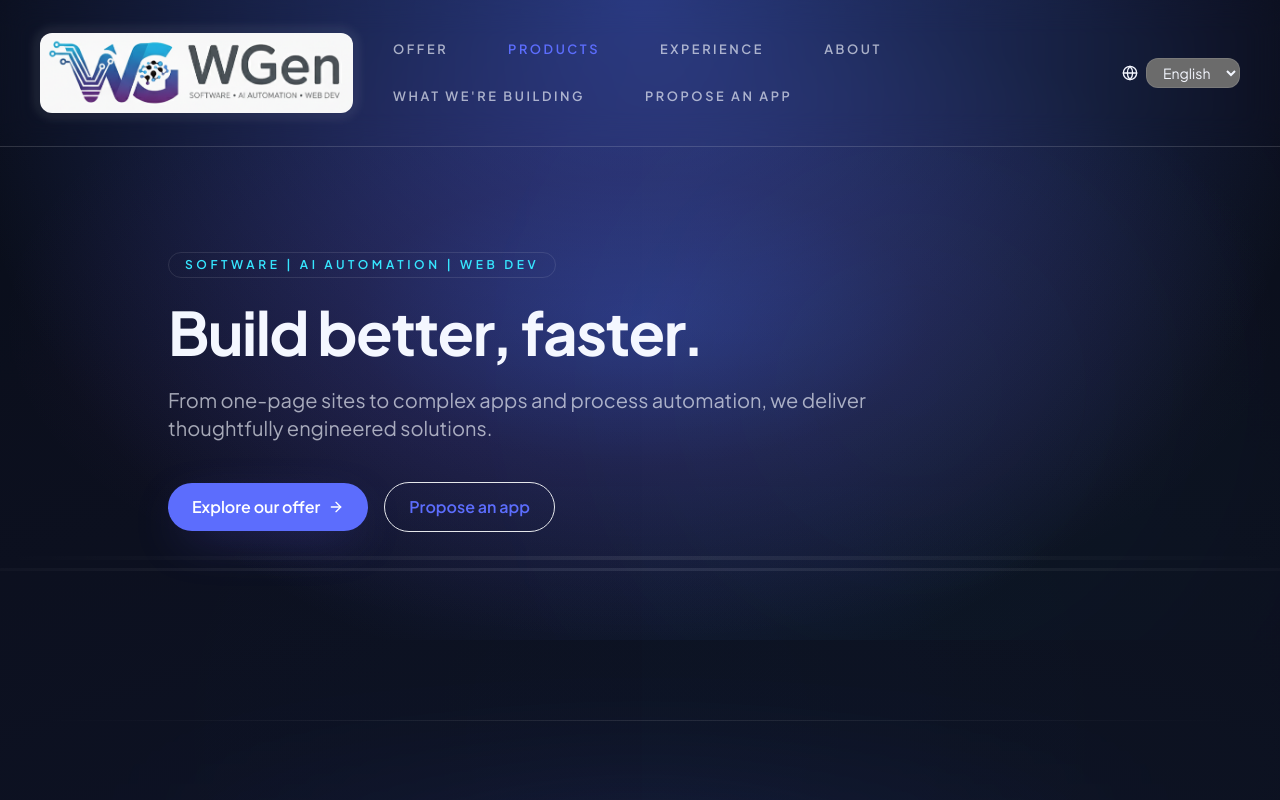
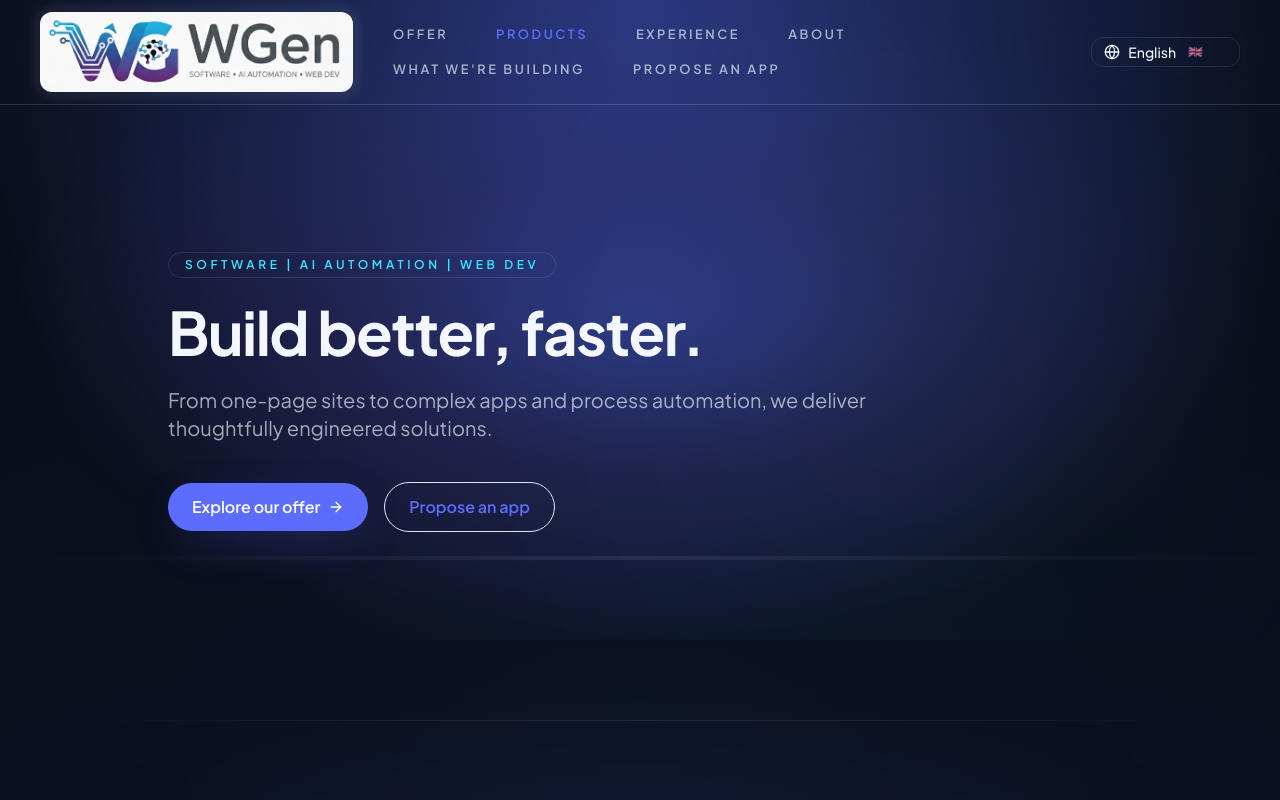
Before and after one commit to WGenSolutions/WGenSite, a React (Vite) app: page / in a window 1280 px wide. Shown: the top 800 px of the page. Built offline with nearby package versions, Linux system fonts and the light colour scheme.

Commit message:
small layout improvements

```diff
--- a/src/components/AuroraBackground.tsx
+++ b/src/components/AuroraBackground.tsx
@@ -1,5 +1,4 @@
 import { motion, useReducedMotion } from 'framer-motion'
-
 
 // ultra-soft neon grid parallax
 const gridLayers = [
@@ -36,6 +35,7 @@ const AuroraBackground = () => {
               'radial-gradient(circle at center, rgba(0,0,0,0.85), rgba(0,0,0,0.0) 70%)',
             WebkitMaskImage:
               'radial-gradient(circle at center, rgba(0,0,0,0.85), rgba(0,0,0,0.0) 70%)',
+            willChange: 'transform, opacity',
           }}
           initial={{ opacity: 0.08, scale: g.scale }}
           animate={
@@ -52,66 +52,6 @@ const AuroraBackground = () => {
           aria-hidden="true"
         />
       ))}
-
-      {/* NEW: scanning diagonal beam */}
-      <motion.div
-        className="absolute inset-0 [mask-image:linear-gradient(180deg,transparent,black_20%,black_80%,transparent)]"
-        animate={
-          prefersReducedMotion
-            ? { opacity: 0.12 }
-            : { rotate: [0, 2, 0], opacity: [0.06, 0.18, 0.06], x: ['-8%', '8%', '-8%'] }
-        }
-        transition={{ duration: 48, repeat: Infinity, ease: [0.45, 0.05, 0.55, 0.95] }}
-        aria-hidden="true"
-        style={{
-          background:
-            'linear-gradient(135deg, rgba(24,205,255,0) 35%, rgba(24,205,255,0.12) 50%, rgba(24,205,255,0) 65%)',
-        }}
-      />
-
-      {/* original soft center glow */}
-      <motion.div
-        className="absolute inset-x-[-35%] top-1/2 h-64 translate-y-[-50%] bg-[radial-gradient(circle_at_center,_rgba(92,109,253,0.18),_transparent_70%)] blur-[140px]"
-        animate={
-          prefersReducedMotion
-            ? { opacity: 0.25 }
-            : {
-                opacity: [0.15, 0.35, 0.15],
-                y: ['-12%', '12%', '-12%'],
-              }
-        }
-        transition={{ duration: 28, repeat: Infinity, ease: 'easeInOut' }}
-        aria-hidden="true"
-      />
-
-      {/* original scanline */}
-      <motion.div
-        className="absolute inset-x-[-20%] top-[12%] h-[3px] bg-gradient-to-r from-transparent via-white/25 to-transparent"
-        animate={
-          prefersReducedMotion
-            ? { opacity: 0.35 }
-            : {
-                opacity: [0.1, 0.45, 0.1],
-                scaleX: [0.6, 1, 0.6],
-              }
-        }
-        transition={{ duration: 18, repeat: Infinity, ease: 'easeInOut' }}
-        aria-hidden="true"
-      />
-
-      {/* NEW: soft hex hint (multi-gradient) */}
-      <motion.div
-        className="absolute inset-[-15%] opacity-[0.06]"
-        style={{
-          background:
-            'radial-gradient(circle at 20% 30%, rgba(157,108,255,0.22), transparent 50%),\
-             radial-gradient(circle at 70% 60%, rgba(36,221,255,0.18), transparent 52%),\
-             conic-gradient(from 0deg at 50% 50%, rgba(255,255,255,0.08) 0deg, rgba(255,255,255,0.0) 60deg)',
-        }}
-        animate={prefersReducedMotion ? { opacity: 0.06 } : { opacity: [0.04, 0.1, 0.04], rotate: [0, 1.2, 0] }}
-        transition={{ duration: 80, repeat: Infinity, ease: 'easeInOut' }}
-        aria-hidden="true"
-      />
 
       {/* original vertical glow */}
       <motion.div
--- a/src/components/Footer.tsx
+++ b/src/components/Footer.tsx
@@ -46,7 +46,7 @@ export const Footer = () => {
 
         <div className="flex flex-col gap-4 text-foreground sm:flex-row sm:items-center">
           <div className="flex items-center gap-3">
-            <LanguageSwitcher />
+
           </div>
         </div>
       </div>
--- a/src/components/Header.tsx
+++ b/src/components/Header.tsx
@@ -40,7 +40,7 @@ export const Header = ({ activeSection, sections, onSectionSelect }: HeaderProps
       <div
         className={clsx(
           'mx-auto flex w-full items-center justify-between gap-4 px-6 sm:px-10 max-w-none lg:max-w-none transition-all duration-300',
-          hasScrolled ? 'py-4' : 'py-6 sm:py-8',
+          hasScrolled ? 'py-2' : 'py-2 sm:py-3',
         )}
       >
         <a
@@ -70,7 +70,7 @@ export const Header = ({ activeSection, sections, onSectionSelect }: HeaderProps
           </span>
         </a>
 
-        <nav className="hidden md:flex md:flex-wrap items-center gap-2 md:gap-3" aria-label="Main navigation">
+        <nav className="hidden md:flex md:flex-wrap items-center" aria-label="Main navigation">
           {sections.map((section) => (
             <a
               key={section.id}
--- a/src/components/LanguageSwitcher.tsx
+++ b/src/components/LanguageSwitcher.tsx
@@ -1,36 +1,204 @@
-import { useTranslation } from 'react-i18next'
-import { Globe } from 'lucide-react'
+import React, { useEffect, useMemo, useRef, useState } from "react";
+import { useTranslation } from "react-i18next";
+import { Globe, Check } from "lucide-react";
+import { AnimatePresence, motion } from "framer-motion";
 
-const SUPPORTED_LANGS: Array<{ value: string; labelKey: `common:languages.${string}` }> = [
-  { value: 'en', labelKey: 'common:languages.en' },
-  { value: 'pl', labelKey: 'common:languages.pl' },
-]
+/**
+ * Animated, accessible language switcher
+ * - Replaces <select> with a headless, keyboard-friendly popover listbox
+ * - Staggered item animations + subtle scale/fade for the menu
+ * - Keeps current language first; rest sorted alphabetically
+ * - Uses i18next changeLanguage under the hood
+ * - Respects your existing translation keys: common:languages.<code>
+ */
 
-export const LanguageSwitcher = () => {
-  const { i18n, t } = useTranslation(['common'])
-  const current = (i18n.resolvedLanguage || i18n.language || 'en').split('-')[0]
+type Lang = { value: string; labelKey: `common:languages.${string}` };
+
+const SUPPORTED_LANGS: Lang[] = [
+  { value: "en", labelKey: "common:languages.en" },
+  { value: "pl", labelKey: "common:languages.pl" },
+];
+
+// Optional: native language names (fallback when a translation is missing)
+const nativeNames: Record<string, string> = {
+  en: "English",
+  pl: "Polski",
+};
+
+const flagFor = (code: string) => {
+  // Keep it explicit to avoid country ambiguity for language codes
+  switch (code) {
+    case "en":
+      return "🇬🇧"; // or 🇺🇸 — pick your brand convention
+    case "pl":
+      return "🇵🇱";
+    default:
+      return "🌐";
+  }
+};
+
+const useOnClickOutside = (ref: React.RefObject<HTMLDivElement>, handler: () => void) => {
+  useEffect(() => {
+    const listener = (e: MouseEvent) => {
+      const el = ref.current;
+      if (!el || el.contains(e.target as Node)) return;
+      handler();
+    };
+    const onKey = (e: KeyboardEvent) => {
+      if (e.key === "Escape") handler();
+    };
+    document.addEventListener("mousedown", listener);
+    document.addEventListener("keydown", onKey);
+    return () => {
+      document.removeEventListener("mousedown", listener);
+      document.removeEventListener("keydown", onKey);
+    };
+  }, [ref, handler]);
+};
+
+export default function LanguageSwitcher() {
+  const { i18n, t } = useTranslation(["common"]);
+  const current = (i18n.resolvedLanguage || i18n.language || "en").split("-")[0];
+
+  const [open, setOpen] = useState(false);
+  const [activeIndex, setActiveIndex] = useState(0);
+  const rootRef = useRef<HTMLDivElement>(null) as React.RefObject<HTMLDivElement>;
+  useOnClickOutside(rootRef, () => setOpen(false));
+
+  // Current language first, then the rest alphabetically
+  const languages = useMemo(() => {
+    const rest = SUPPORTED_LANGS.filter((l) => l.value !== current).sort((a, b) =>
+      (t(a.labelKey) || nativeNames[a.value] || a.value)
+        .toString()
+        .localeCompare((t(b.labelKey) || nativeNames[b.value] || b.value).toString())
+    );
+    return [SUPPORTED_LANGS.find((l) => l.value === current)!, ...rest];
+  }, [current, t]);
+
+  useEffect(() => {
+    // keep activeIndex in range if list order changes
+    if (activeIndex >= languages.length) setActiveIndex(0);
+  }, [languages, activeIndex]);
+
+  const selectLanguage = async (code: string) => {
+    setOpen(false);
+    if (code !== current) {
+      await i18n.changeLanguage(code);
+    }
+  };
+
+  const handleKeyDown = (e: React.KeyboardEvent) => {
+    if (!open) {
+      if (e.key === "ArrowDown" || e.key === "Enter" || e.key === " ") {
+        e.preventDefault();
+        setOpen(true);
+      }
+      return;
+    }
+
+    if (e.key === "ArrowDown") {
+      e.preventDefault();
+      setActiveIndex((i) => (i + 1) % languages.length);
+    } else if (e.key === "ArrowUp") {
+      e.preventDefault();
+      setActiveIndex((i) => (i - 1 + languages.length) % languages.length);
+    } else if (e.key === "Home") {
+      e.preventDefault();
+      setActiveIndex(0);
+    } else if (e.key === "End") {
+      e.preventDefault();
+      setActiveIndex(languages.length - 1);
+    } else if (e.key === "Enter" || e.key === " ") {
+      e.preventDefault();
+      selectLanguage(languages[activeIndex].value);
+    } else if (e.key === "Escape") {
+      setOpen(false);
+    }
+  };
+
+  const label = t("actions.language");
+  const currentLabel = t(`common:languages.${current}` as const) || nativeNames[current] || current;
 
   return (
-    <label className="flex items-center gap-2 text-sm text-muted">
-      <span className="flex items-center gap-1 text-foreground">
-        <Globe className="h-4 w-4" aria-hidden="true" />
-      </span>
-      <select
-        className="rounded-xl border border-white/10 bg-background/80 px-3 py-1 text-sm text-foreground transition hover:border-primary focus:border-primary focus:outline-none focus:ring-2 focus:ring-primary/40"
-        value={current}
-        onChange={(event) => {
-          void i18n.changeLanguage(event.target.value)
-        }}
-        aria-label={t('actions.language')}
+    <div ref={rootRef} className="relative inline-flex" onKeyDown={handleKeyDown}>
+      <button
+        type="button"
+        aria-haspopup="listbox"
+        aria-expanded={open}
+        aria-label={label}
+        className="group inline-flex items-center gap-2 rounded-xl border border-white/10 bg-background/80 px-3 py-1 text-sm text-foreground shadow-sm outline-none ring-0 transition hover:border-primary focus-visible:border-primary focus-visible:ring-2 focus-visible:ring-primary/40"
+        onClick={() => setOpen((v) => !v)}
       >
-        {SUPPORTED_LANGS.map((lang) => (
-          <option key={lang.value} value={lang.value}>
-            {t(lang.labelKey)}
-          </option>
-        ))}
-      </select>
-    </label>
-  )
+        <span className="flex items-center gap-1 text-foreground">
+          <Globe className="h-4 w-4" aria-hidden="true" />
+        </span>
+        <span className="font-medium">{currentLabel}</span>
+        <span className="ml-1 text-xs opacity-70">{flagFor(current)}</span>
+        <span
+          aria-hidden
+          className="ml-1 inline-block h-3 w-3 rotate-0 transition-transform group-aria-expanded:rotate-180"
+        />
+      </button>
+
+      <AnimatePresence>
+        {open && (
+          <motion.div
+            initial={{ opacity: 0, scale: 0.98, y: 4 }}
+            animate={{ opacity: 1, scale: 1, y: 8 }}
+            exit={{ opacity: 0, scale: 0.98, y: 4 }}
+            transition={{ duration: 0.14, ease: "easeOut" }}
+            className="absolute left-0 top-full z-50 mt-1 w-56 overflow-hidden rounded-2xl border border-white/10 bg-background/95 backdrop-blur-xl shadow-xl"
+            role="listbox"
+            aria-label={label}
+          >
+            <motion.ul
+              initial="hidden"
+              animate="show"
+              exit="hidden"
+              variants={{
+                hidden: { transition: { staggerChildren: 0.02, staggerDirection: -1 } },
+                show: { transition: { staggerChildren: 0.03 } },
+              }}
+              className="max-h-72 overflow-auto py-1"
+            >
+              {languages.map((lang, idx) => {
+                const isActive = idx === activeIndex;
+                const selected = lang.value === current;
+                const labelT = t(lang.labelKey) || nativeNames[lang.value] || lang.value;
+                return (
+                  <motion.li
+                    key={lang.value}
+                    variants={{ hidden: { opacity: 0, y: -4 }, show: { opacity: 1, y: 0 } }}
+                    className="px-1"
+                  >
+                    <button
+                      type="button"
+                      role="option"
+                      aria-selected={selected}
+                      className={
+                        "flex w-full items-center gap-2 rounded-xl px-2.5 py-2 text-left text-sm outline-none transition " +
+                        (isActive
+                          ? "bg-primary/10 ring-2 ring-primary/30"
+                          : "hover:bg-primary/10 focus-visible:ring-2 focus-visible:ring-primary/30")
+                      }
+                      onMouseEnter={() => setActiveIndex(idx)}
+                      onClick={() => selectLanguage(lang.value)}
+                    >
+                      <span className="text-base" aria-hidden>
+                        {flagFor(lang.value)}
+                      </span>
+                      <span className="flex-1 truncate">{labelT}</span>
+                      {selected && (
+                        <Check className="h-4 w-4 shrink-0 opacity-80" aria-hidden="true" />
+                      )}
+                    </button>
+                  </motion.li>
+                );
+              })}
+            </motion.ul>
+          </motion.div>
+        )}
+      </AnimatePresence>
+    </div>
+  );
 }
-
-export default LanguageSwitcher
```
